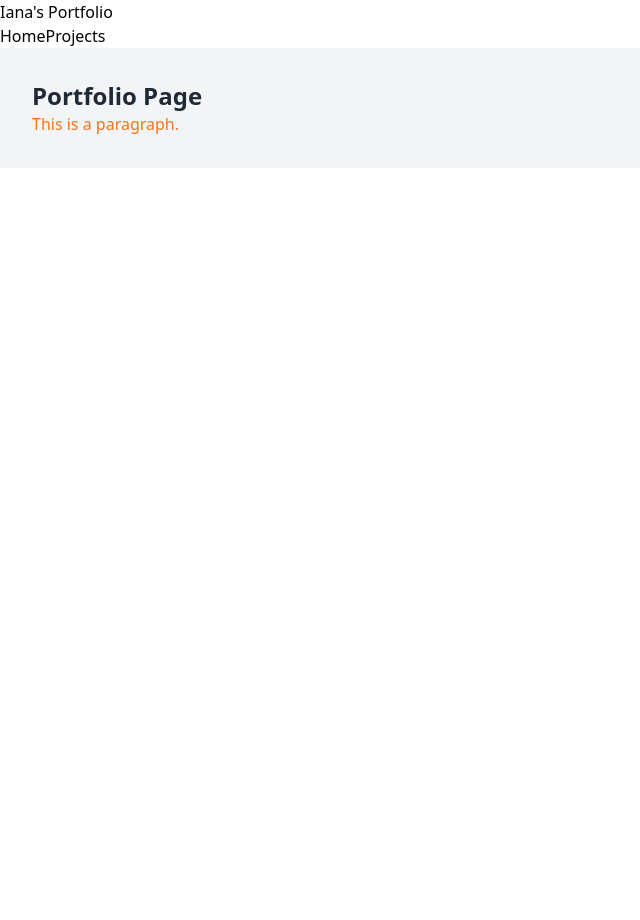
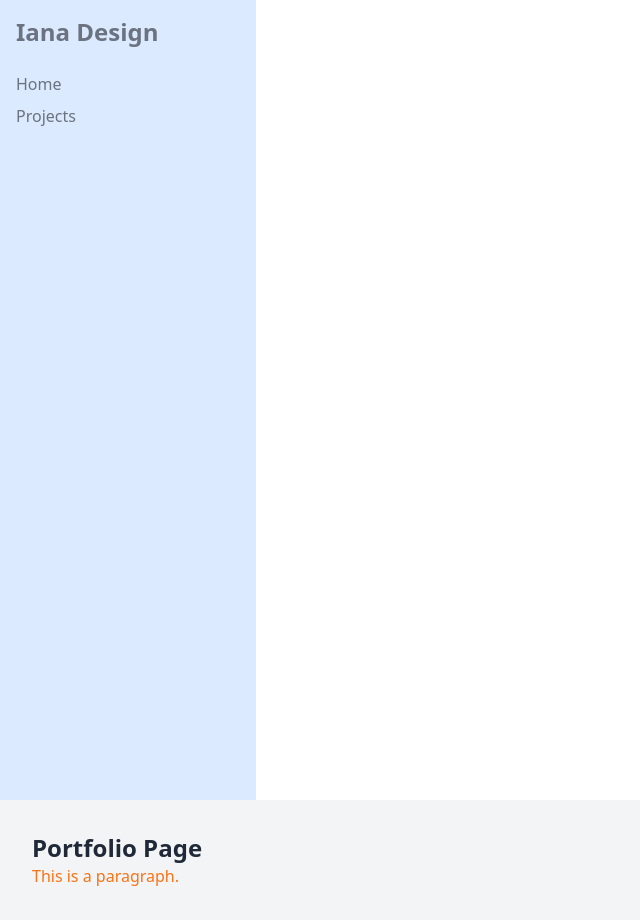
Before and after one commit to ianam/portfolio, a Next.js app: page /portfolio in a window 1280 px wide. Shown: the whole page, without its empty margins (0-640 px from the left). Before the commit the page ends 800 px from the top, so only its background shows below. Built offline with nearby package versions, Linux system fonts and the light colour scheme.

Commit message:
Header left-hand menu and styling

```diff
--- a/components/Header.js
+++ b/components/Header.js
@@ -1,10 +1,10 @@
 function Header() {
     return (
-        <header>
-            <h1>Iana's Portfolio</h1>
-            <nav>
-                <a href="/">Home</a>
-                <a href="/">Projects</a>
+        <header className="flex flex-col h-screen">
+            <nav className="bg-blue-100 w-64 min-h-full p-4 flex flex-col items-start">
+                <h1 className="text-gray-500 text-2xl font-bold mb-6">Iana Design</h1>
+                <a href="/" className="text-gray-500 hover:underline mb-2">Home</a>
+                <a href="/" className="text-gray-500 hover:underline mb-2">Projects</a>
             </nav>
         </header>
     );
```
